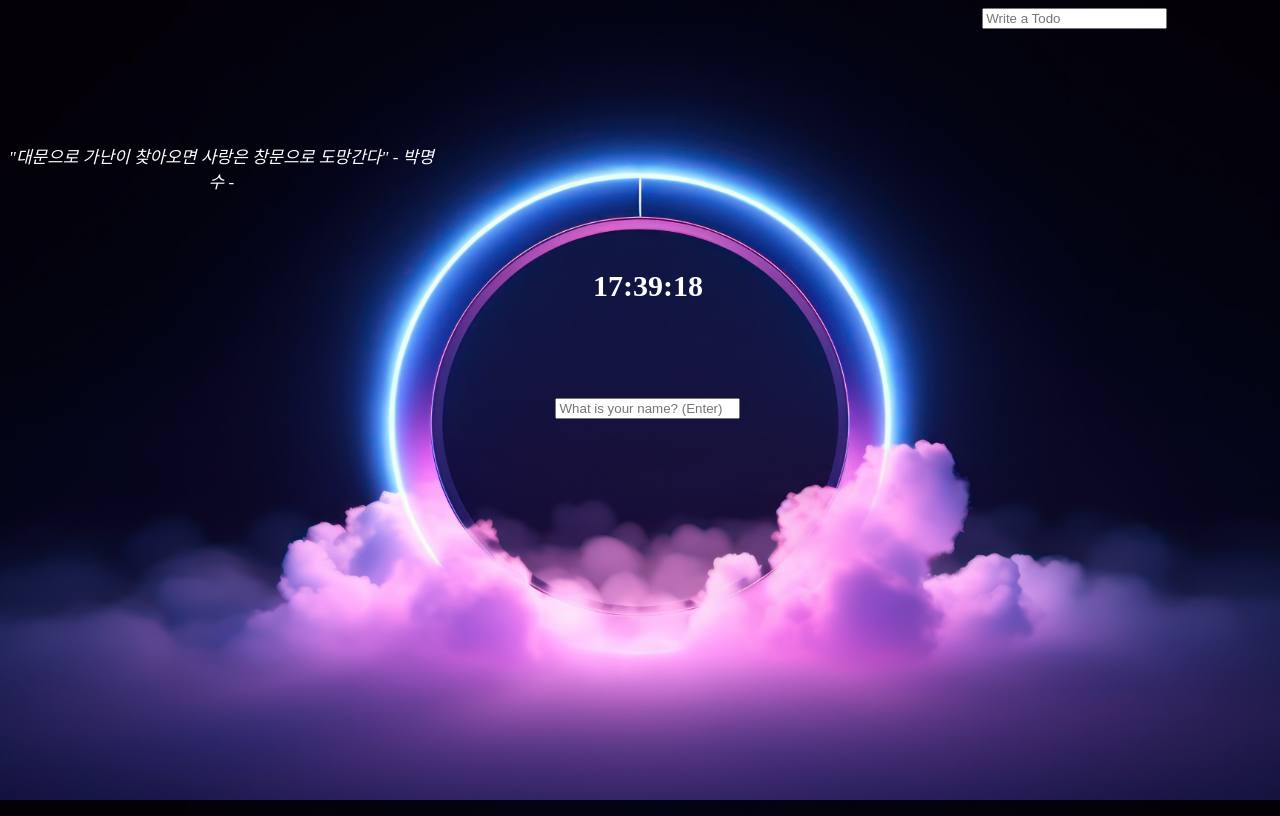
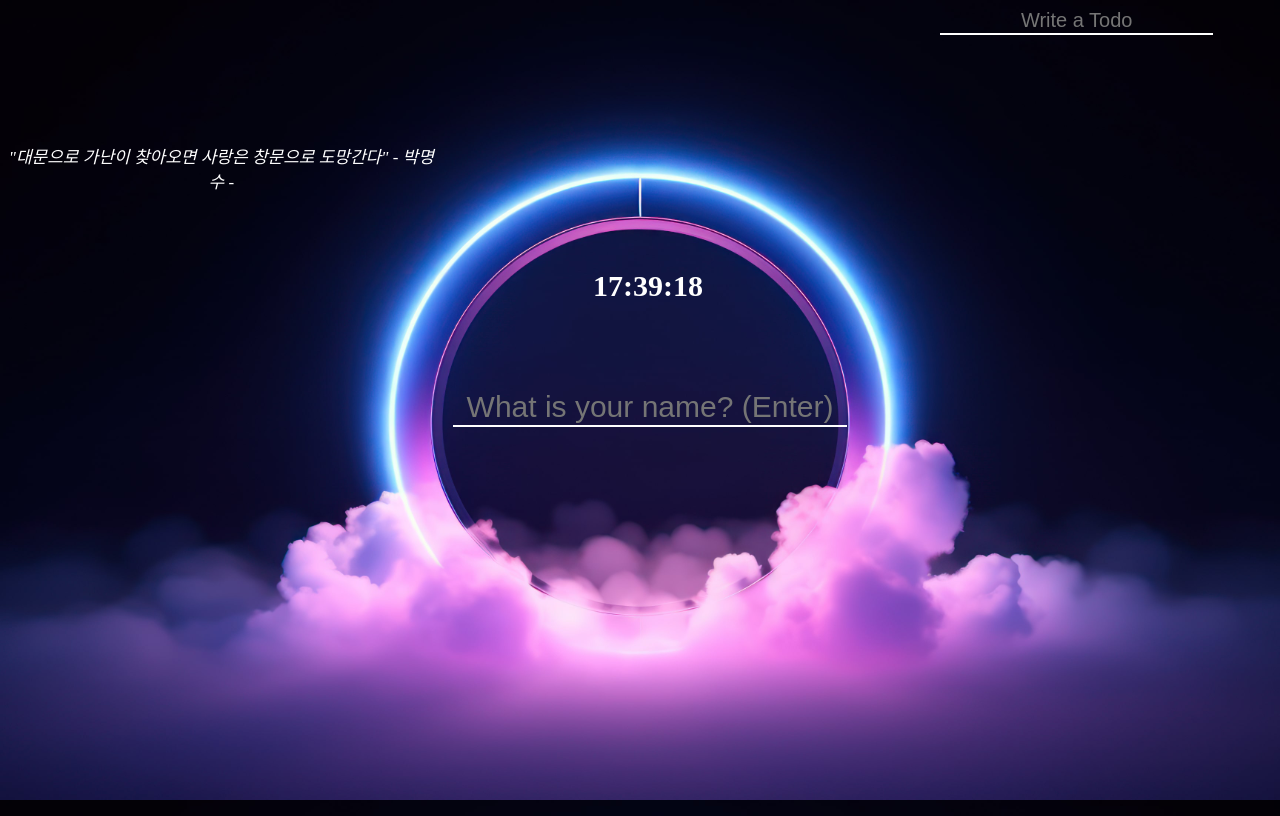
Before and after one commit to DawnSurplus/Momentum, a plain HTML site: page index.html in a window 1280 px wide. Drawn offline with Linux system fonts and the light colour scheme.

Commit message:
[resolve #21] input 스타일 지정

```diff
--- a/css/style.css
+++ b/css/style.css
@@ -82,3 +82,57 @@ border: 2px solid white; /* 흰색 테두리 */
 
     place-items: center; /* 중앙 정렬 */
 }
+
+
+
+/* input 스타일 */
+#login-input {
+  width: 100%;
+
+  background-color: rgba(255, 255, 255, 0); /* 투명한 배경 (흰색, 투명도 0.2) */
+
+  color: white; /* 글자색을 흰색으로 설정 */
+
+  font-size: 30px;
+  text-align: center;
+
+  border: none; /* 기본 테두리 제거 */
+  border-bottom: 2px solid white; /* 밑줄 추가 */
+}
+/* input에 포커스가 있을 때 스타일 */
+#login-input:focus {
+    width: 100%;
+
+    border-color: rgba(255, 255, 255, 0.8); /* 포커스 시 더 진한 흰색 테두리 */
+    box-shadow: 0 0 5px rgba(255, 255, 255, 0.5); /* 포커스 시 흰색 그림자 효과 */
+
+    outline: none; /* 기본 아웃라인 제거 */
+}
+
+
+
+/* input 스타일 */
+#todo-input {
+    width: 100%;
+
+    background-color: rgba(255, 255, 255, 0); /* 투명한 배경 (흰색, 투명도 0.2) */
+
+    color: white; /* 글자색을 흰색으로 설정 */
+
+    font-size: 20px;
+    text-align: center;
+
+    border: none; /* 기본 테두리 제거 */
+    border-bottom: 2px solid white; /* 밑줄 추가 */
+}
+
+  /* input에 포커스가 있을 때 스타일 */
+#todo-input:focus {
+      width: 100%;
+
+      border-color: rgba(255, 255, 255, 0.8); /* 포커스 시 더 진한 흰색 테두리 */
+      box-shadow: 0 0 5px rgba(255, 255, 255, 0.5); /* 포커스 시 흰색 그림자 효과 */
+
+      outline: none; /* 기본 아웃라인 제거 */
+}
+}
```
